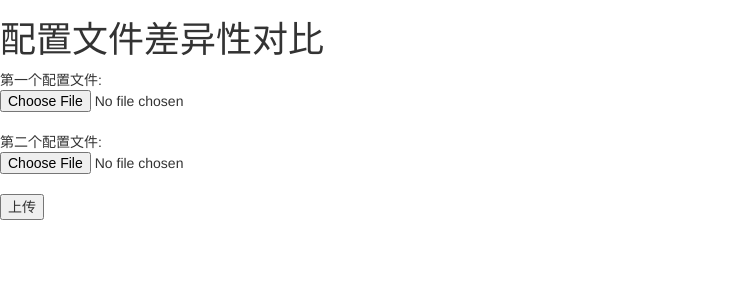
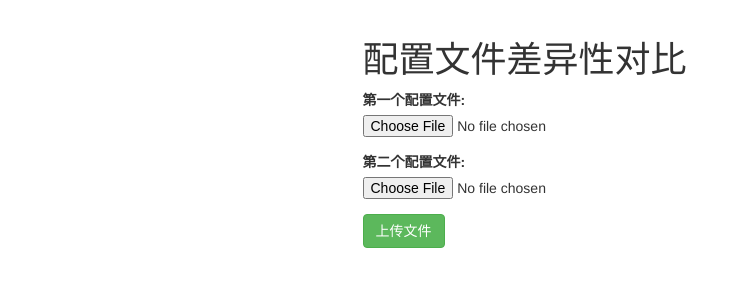
Before and after one commit to lvah/Sysinfo, a Django app: page /diff/ in a window 1280 px wide. Shown: the part 52-352 px from the top of the page, without its empty margins (0-749 px from the left). Run offline with Django 3.2, Linux system fonts and the light colour scheme; some libraries are stand-ins or nearby versions.

Commit message:
[Add]配置文件差异性对比上传文件的处理-前端完成

```diff
--- a/host/views.py
+++ b/host/views.py
@@ -77,4 +77,15 @@ def users(requests):
 
 # 需求4：用户访问http://ip/, diff/,返回html页面，可以让用户上传文件
 def diff(request):
+    """
+    HTTP请求方法有哪些?
+        - GET: 一般情况下Get方法用于获取html页面内容
+        - POST: 一般情况下用于上传数据信息和上传文件信息
+    """
+    print("客户端请求的方法: ", request.method)
+    if request.method == 'POST':
+        files = request.FILES
+        filename1 = files.get('filename1')
+        filename2 = files.get('filename2')
+        return  HttpResponse("这是一个post请求")
     return  render(request, 'host/diff.html')
--- a/templates/host/diff.html
+++ b/templates/host/diff.html
@@ -10,11 +10,33 @@
 </head>
 <body>
 {% include 'host/nav.html' %}
-<h1>配置文件差异性对比</h1>
-<form action="#">
-    第一个配置文件: <input type="file" name="filename1"><br/>
-    第二个配置文件: <input type="file" name="filename2"><br/>
-    <input type="submit" value="上传">
-</form>
+<div class="container">
+    <div class="row">
+        <div class="col-sm-6 col-sm-offset-3">
+            <h1>配置文件差异性对比</h1>
+            {#form表单需要指定的信息: 1). 提交的方式method=post 2). 提交给哪一个路由处理? /diff/对应的视图函数是diff函数#}
+            {# form表单上传文件时，一定要设置 enctype="multipart/form-data"         #}
+            <form role="form" action="/diff/" method="post" enctype="multipart/form-data">
+                {% csrf_token %}
+                <div class="form-group">
+                    <label for="inputfile">第一个配置文件:</label>
+                    <input type="file" id="inputfile" name="filename1">
+                </div>
+                <div class="form-group">
+                    <label for="inputfile">第二个配置文件:</label>
+                    <input type="file" id="inputfile" name="filename2">
+                </div>
+                <button type="submit" class="btn btn-success">上传文件</button>
+            </form>
+            {#<form action="#">#}
+            {#    第一个配置文件: <input type="file" name="filename1"><br/>#}
+            {#    第二个配置文件: <input type="file" name="filename2"><br/>#}
+            {#    <input type="submit" value="上传">#}
+            {#</form>#}
+        </div>
+    </div>
+</div>
+
+
 </body>
 </html>
```
